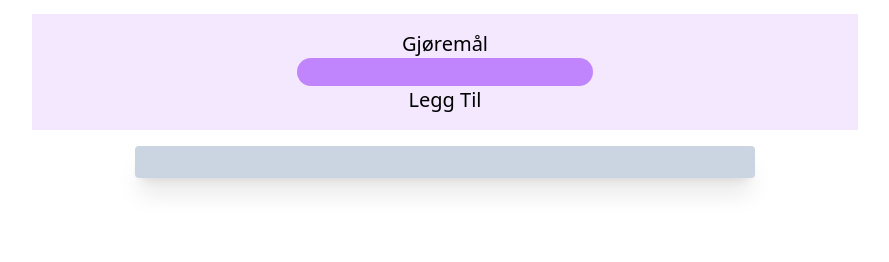
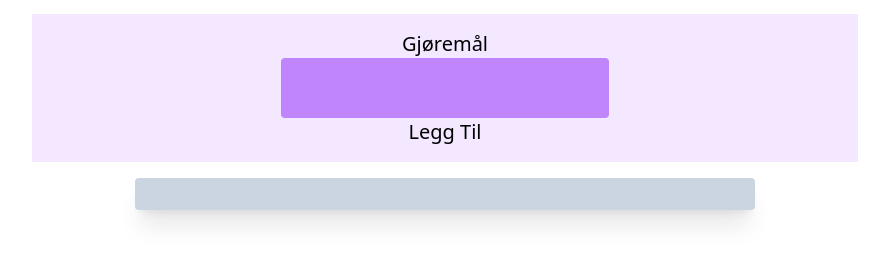
Before and after one commit to EvyBettina/EBJ-todo-list, a website: page index.html in a window 1280 px wide. Shown: the part 46-308 px from the top of the page, without its empty margins (195-1084 px from the left). Drawn offline with nearby package versions, Linux system fonts and the light colour scheme.

Commit message:
Added input todo-list

```diff
--- a/index.html
+++ b/index.html
@@ -17,7 +17,7 @@
       <!-- Her er input HTML -->
       <form class="flex flex-col items-center bg-purple-100 p-4 w-2/3 text-xl" id="user-input">
         <label for="todo">Gjøremål</label>
-        <input class="bg-purple-400 rounded-full" type="text" name="todo" id="todo" />
+        <input class="bg-purple-400 rounded px-4 py-4" type="text" name="todo" id="todo" />
 
         <button type="submit">Legg Til</button>
       </form>
```
